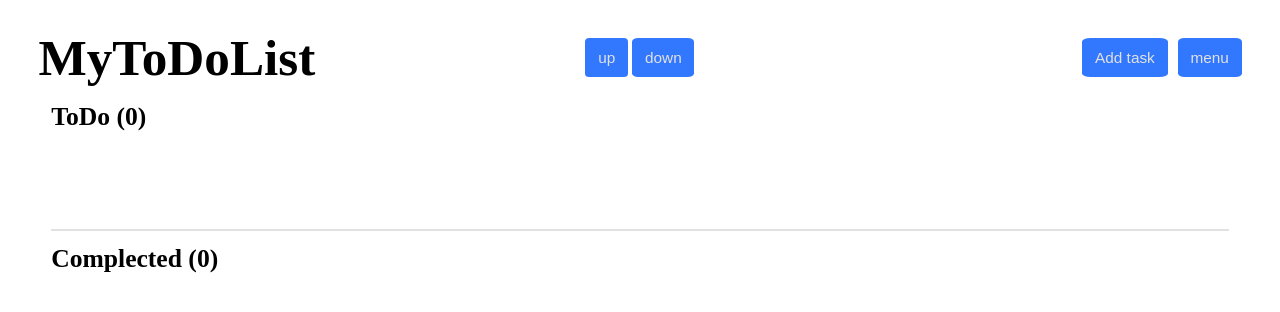
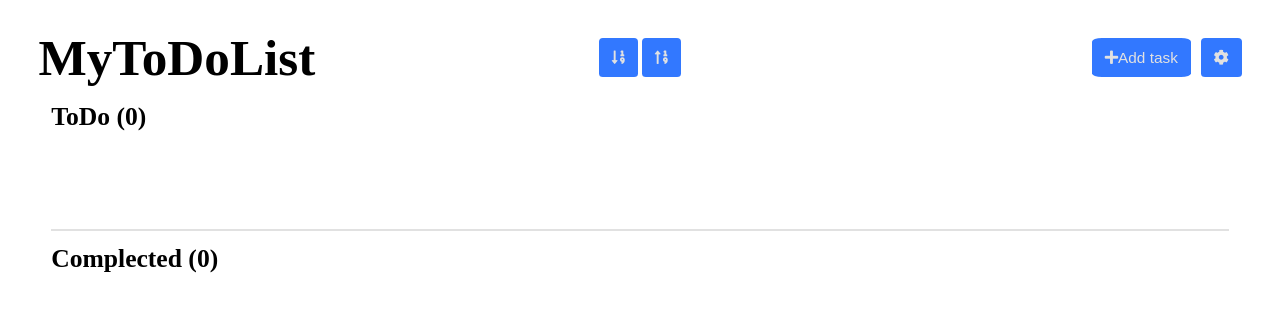
Before and after one commit to IharTsykala/Dev-Incubator__task-tracker, a website: page index.html in a window 1280 px wide. Drawn offline with Linux system fonts and the light colour scheme.

Commit message:
feat: add icon

```diff
--- a/index.html
+++ b/index.html
@@ -88,15 +88,21 @@
       <nav class="navbar">
         <h1 class="h1">MyToDoList</h1>
         <div class="sort">
-          <button class="sort__button sort__button_up">up</button>
-          <button class="sort__button sort__button_down">down</button>
+          <button class="sort__button sort__button_up">
+            <i class="fas fa-sort-numeric-down"></i>
+          </button>
+          <button class="sort__button sort__button_down">
+            <i class="fas fa-sort-numeric-up"></i>
+          </button>
         </div>
         <div class="ruler-block">
           <div class="add-task-wrapper">
-            <button class="add-task-wrapper__button">Add task</button>
+            <button class="add-task-wrapper__button">
+              <i class="fas fa-plus"></i>Add task
+            </button>
           </div>
           <div class="setting">
-            <button class="setting__button">menu</button>
+            <button class="setting__button"><i class="fas fa-cog"></i></button>
             <div class="setting__modal-window">
               <legend class="color-toggle-name">Choose color theme</legend>
               <div class="color-theme-toggle__options">
```
